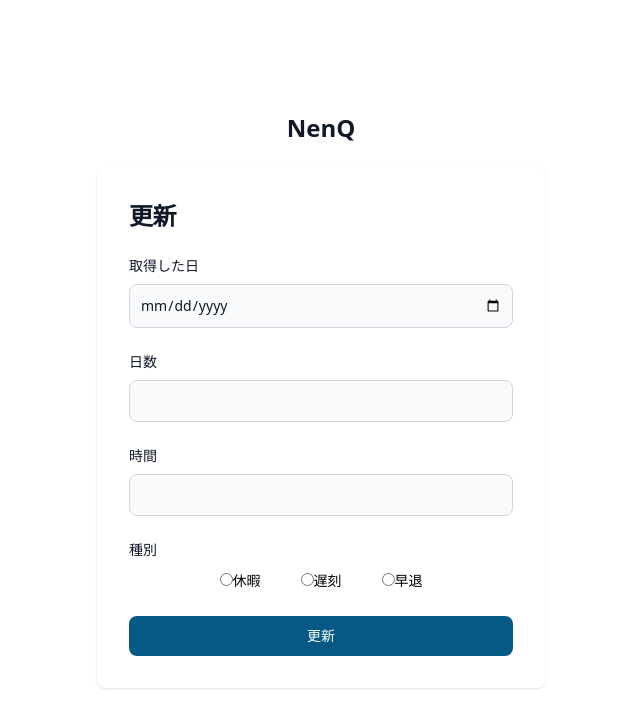
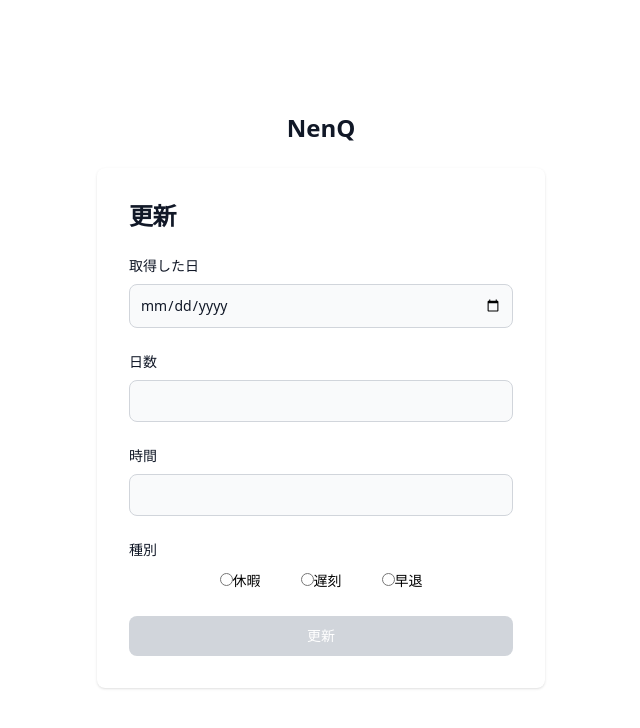
Before and after one commit to sh-go/NenQ, a Next.js app in the folder frontend/web-front/: page /edit in a window 1280 px wide. Shown: the top 728 px of the page, without its empty margins (319-959 px from the left). Built offline with nearby package versions, Linux system fonts and the light colour scheme.

Commit message:
#14 編集画面上のボタンのスタイルを修正

```diff
--- a/frontend/web-front/src/pages/edit.tsx
+++ b/frontend/web-front/src/pages/edit.tsx
@@ -78,7 +78,8 @@ export default function Edit() {
 							)}
 							<button
 								type="submit"
-								className="w-full text-white bg-sky-800 bg-primary-600 hover:bg-primary-700 focus:ring-4 focus:outline-none focus:ring-primary-300 font-medium rounded-lg text-sm px-5 py-2.5 text-center dark:bg-primary-600 dark:hover:bg-primary-700 dark:focus:ring-primary-800"
+								disabled={!isDirty || !isValid}
+								className="w-full text-white bg-sky-500 hover:bg-sky-600 focus:ring-4 focus:outline-none disabled:bg-gray-300 font-medium rounded-lg text-sm px-5 py-2.5 text-center dark:bg-sky-700 dark:hover:bg-sky-900 dark:disabled:bg-gray-500"
 							>
 								更新
 							</button>
```
